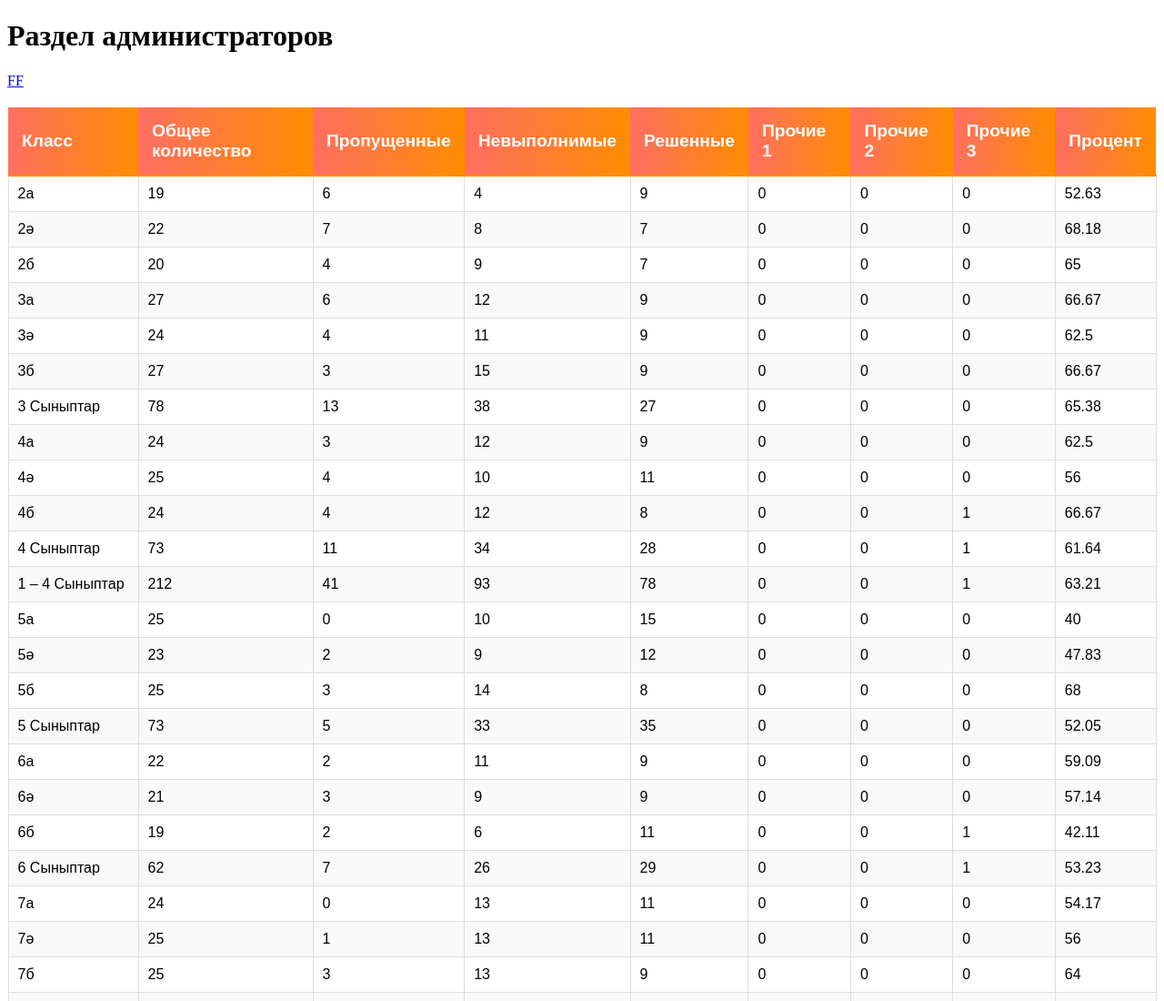
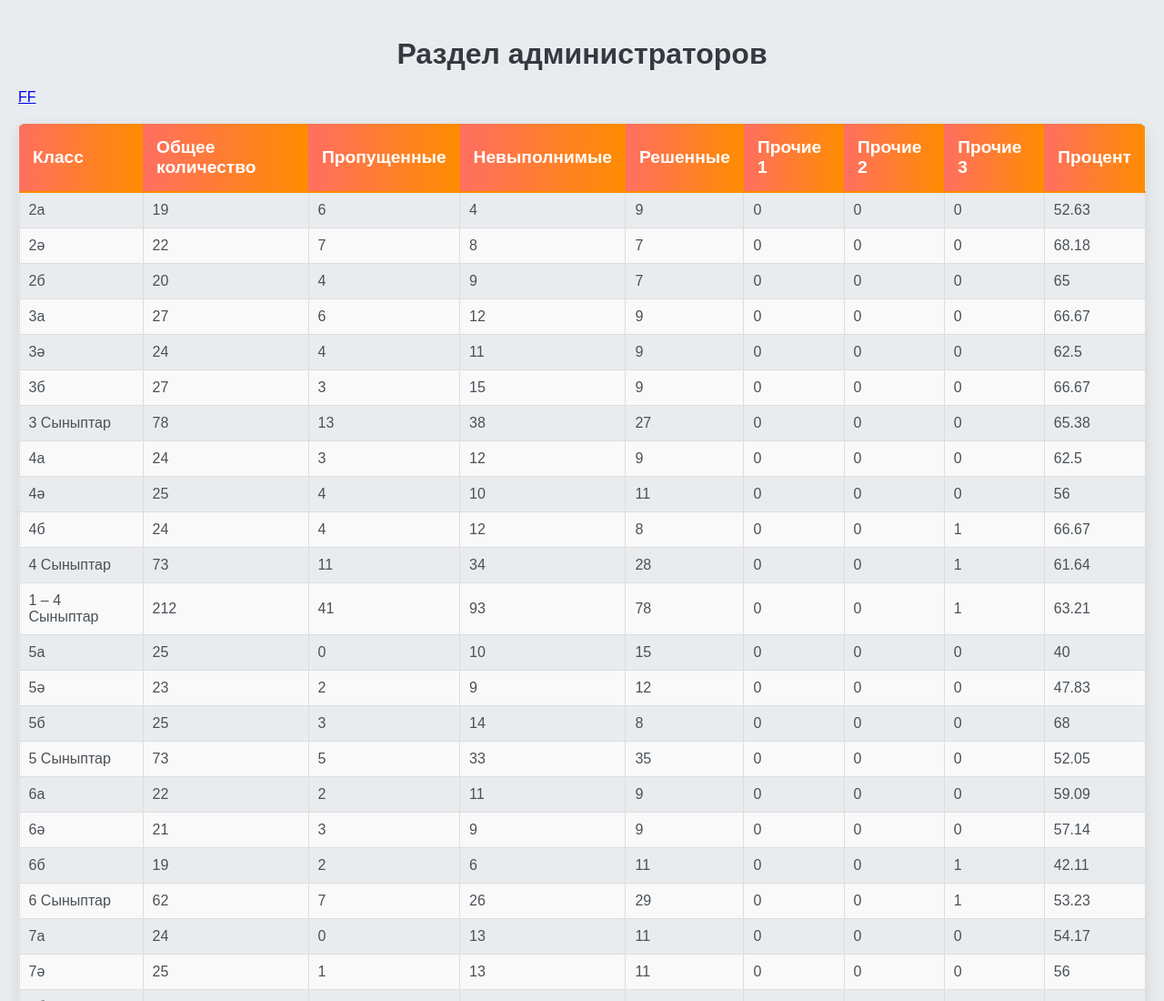
Before and after one commit to it-lang/15scholl, a plain HTML site: page index.html in a window 1280 px wide. Shown: the top 1100 px of the page at 91% size. Drawn offline with Linux system fonts and the light colour scheme.

Commit message:
Update index.html

```diff
--- a/index.html
+++ b/index.html
@@ -6,17 +6,36 @@
     <meta name="viewport" content="width=device-width, initial-scale=1.0">
     <title>Таблица данных</title>
     <style>
+        body {
+            font-family: 'Arial', sans-serif;
+            background-color: #e9ecef;
+            /* Светлый фон */
+            margin: 0;
+            padding: 20px;
+            color: #495057;
+            /* Цвет текста */
+        }
+
+        h1 {
+            text-align: center;
+            color: #343a40;
+            /* Цвет заголовка */
+            margin-bottom: 20px;
+            /* Отступ снизу */
+        }
         /* Общие стили для таблицы */
 
         table {
             width: 100%;
-            /* Занять всю ширину контейнера */
             border-collapse: collapse;
-            /* Убрать двойные границы между ячейками */
-            margin: 20px 0;
-            /* Отступы сверху и снизу */
-            font-family: 'Arial', sans-serif;
-            /* Шрифт */
+            margin-top: 20px;
+            /* Отступ сверху */
+            box-shadow: 0 4px 15px rgba(0, 0, 0, 0.1);
+            /* Тень для таблицы */
+            border-radius: 8px;
+            /* Скругление углов */
+            overflow: hidden;
+            /* Скрыть лишние края */
         }
         /* Стили для заголовков таблицы */
 
```
